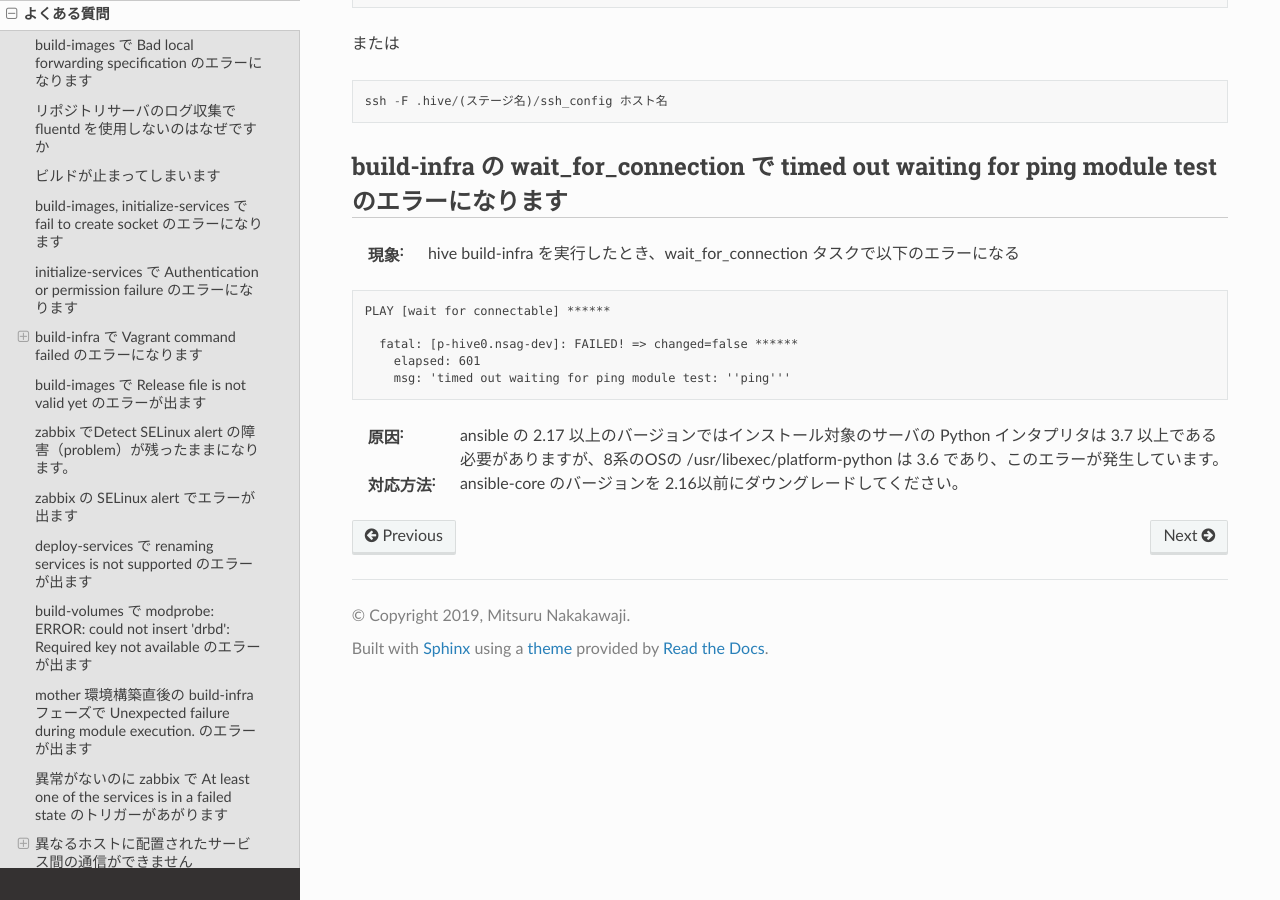
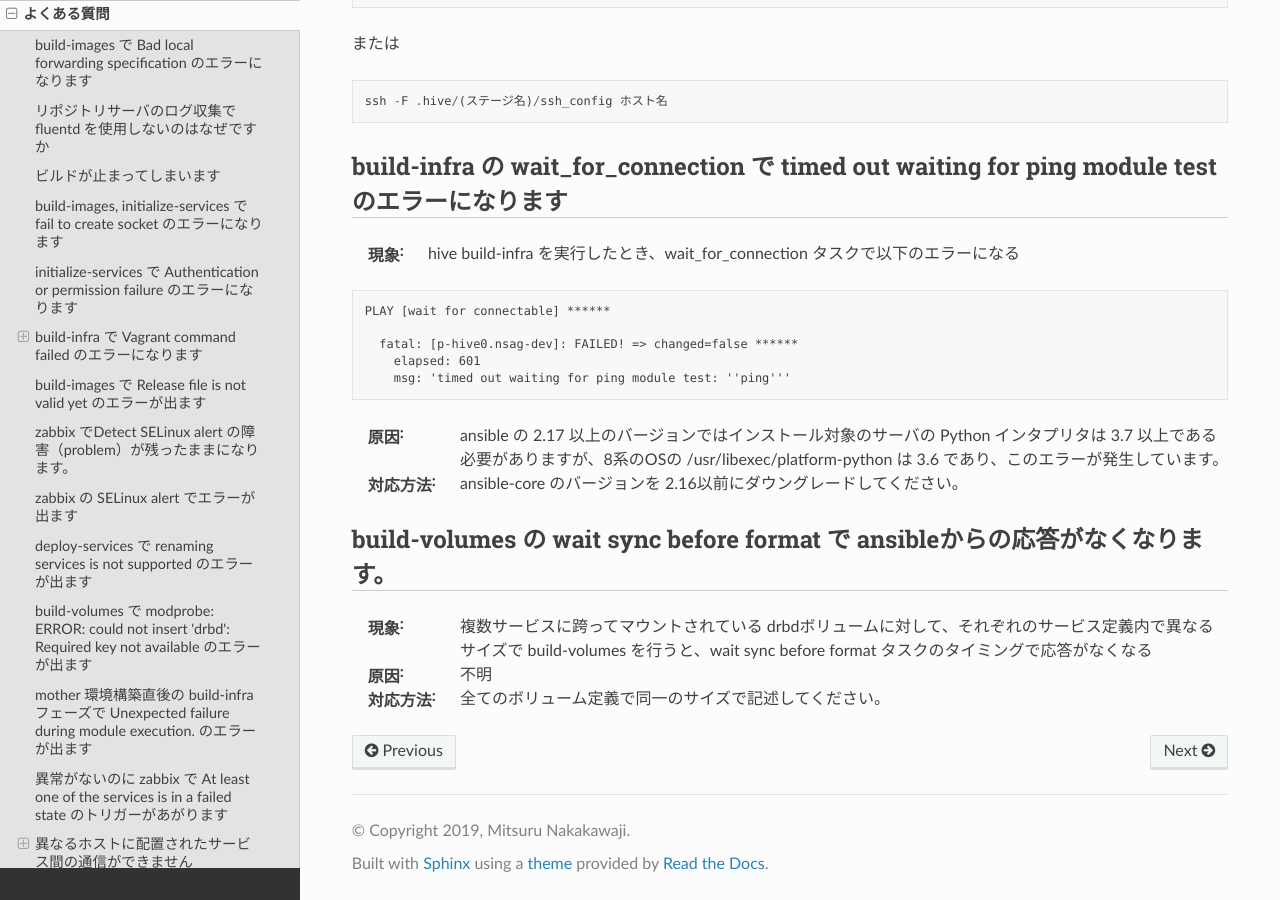
Before and after one commit to procube-open/hive-builder, a Sphinx documentation site: the page built from docs/faq.rst, in a window 1280 px wide and 900 px high, scrolled down 11056 px. Built offline with Sphinx 7.4.7 and the Read the Docs theme 3.1.0, drawn with Linux system fonts in a browser that asks for light colours.

Commit message:
Update faq.rst

```diff
--- a/docs/faq.rst
+++ b/docs/faq.rst
@@ -493,3 +493,11 @@ build-infra の wait_for_connection で timed out waiting for ping module test
 
 :原因: ansible の 2.17 以上のバージョンではインストール対象のサーバの Python インタプリタは 3.7 以上である必要がありますが、8系のOSの /usr/libexec/platform-python は 3.6 であり、このエラーが発生しています。
 :対応方法: ansible-core のバージョンを 2.16以前にダウングレードしてください。
+
+
+build-volumes の wait sync before format で ansibleからの応答がなくなります。
+----------------------------------------------------------------------------------------------------
+:現象: 複数サービスに跨ってマウントされている drbdボリュームに対して、それぞれのサービス定義内で異なるサイズで build-volumes を行うと、wait sync before format タスクのタイミングで応答がなくなる
+
+:原因: 不明
+:対応方法: 全てのボリューム定義で同一のサイズで記述してください。
```
